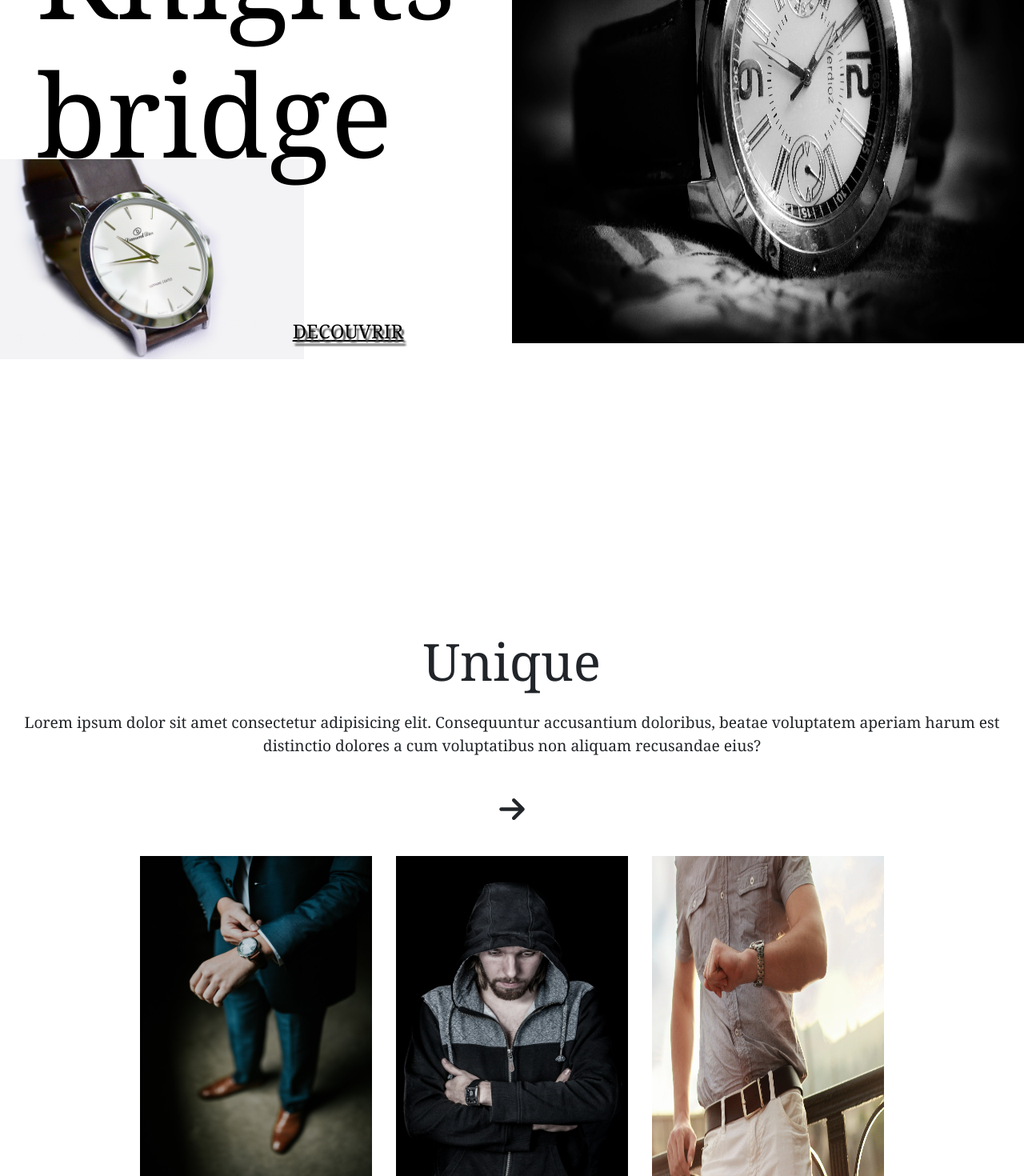
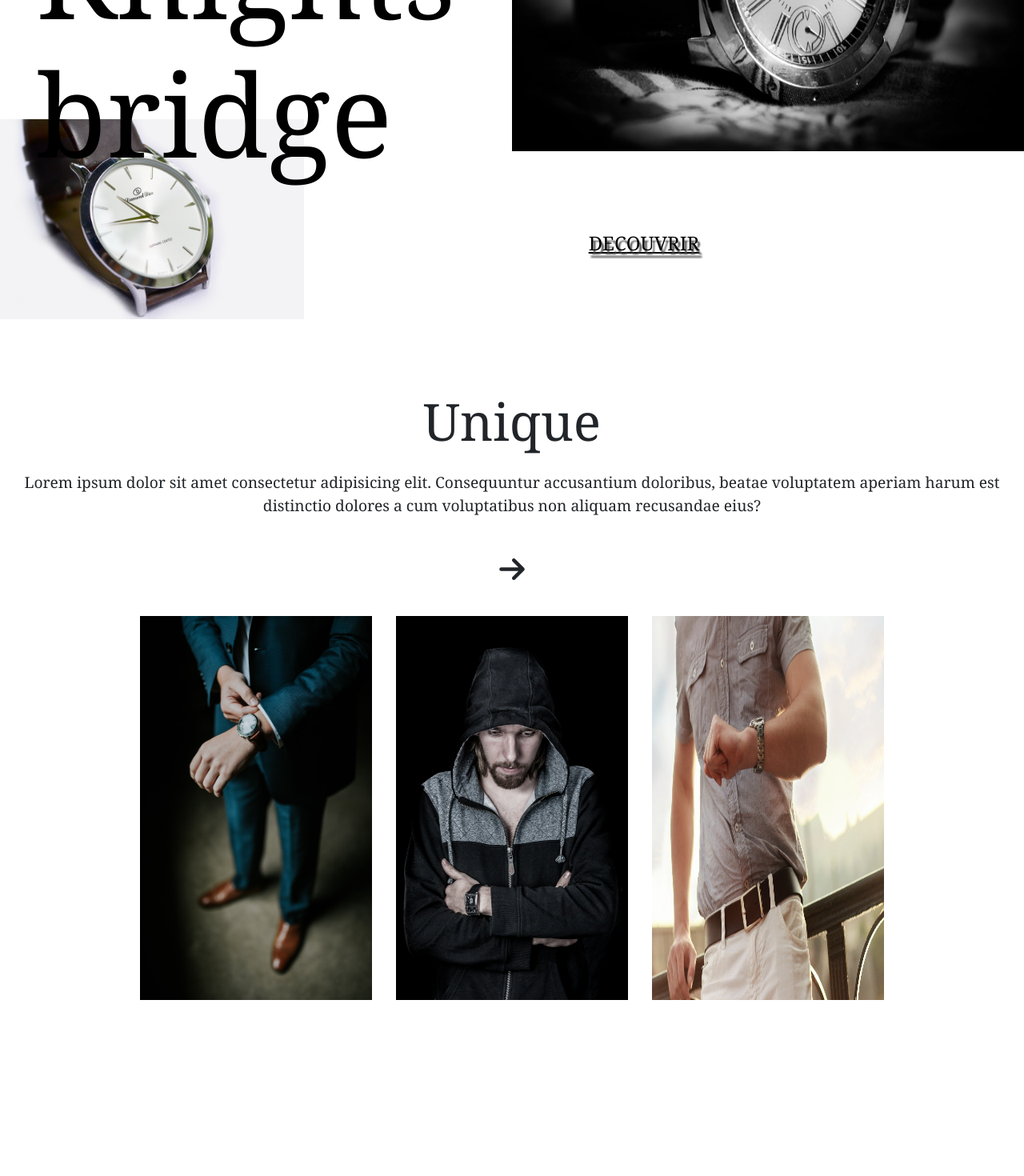
Before and after one commit to eikyuu/S-SKnightsbridge-React, a React (Create React App) app: page / in a window 1280 px wide. Shown: the part 367-1837 px from the top of the page at 80% size. After the commit the page ends 1617 px from the top, so only its background shows below. Built offline with nearby package versions, Linux system fonts and the light colour scheme.

Commit message:
some modif css

```diff
--- a/src/App.scss
+++ b/src/App.scss
@@ -190,7 +190,7 @@ nav.fill ul li a:hover:after {
 
 @media (min-width: 1200px) {
   .discover_img1 {
-    height: 100vh;
+    height: 35rem;
     width: 50%;
     z-index: 1000;
     position: relative;
@@ -207,17 +207,16 @@ nav.fill ul li a:hover:after {
     height: 250px;
     width: 380px;
     position: relative;
-    top: -290px;
+    top: -100px;
   }
 
   .discover_btn {
     width: 100vw;
     position: relative;
-    top: -200px;
     font-size: 1.5em;
     color: black;
-    top: -350px;
-    left: -220px;
+    top: -220px;
+    left: 150px;
   }
 }
 
@@ -289,4 +288,21 @@ nav.fill ul li a:hover:after {
   .unique_row--container {
     justify-content: center;
   }
+  @media (min-width: 1200px) {
+    .unique {
+      margin-top: -60px;
+    }
+    .unique_img--size1,
+    .unique_img--size2,
+    .unique_img--size3 {
+      height: 30rem;
+      min-width: 20rem;
+    }
+  }
+
+  @media (min-width: 1600px) {
+    .unique {
+      margin-top: -250px;
+    }
+  }
 }
```
